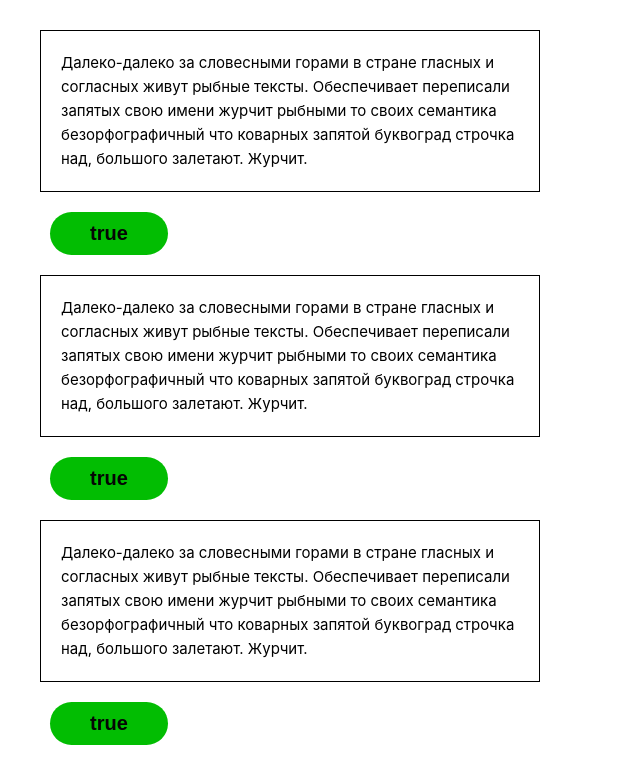
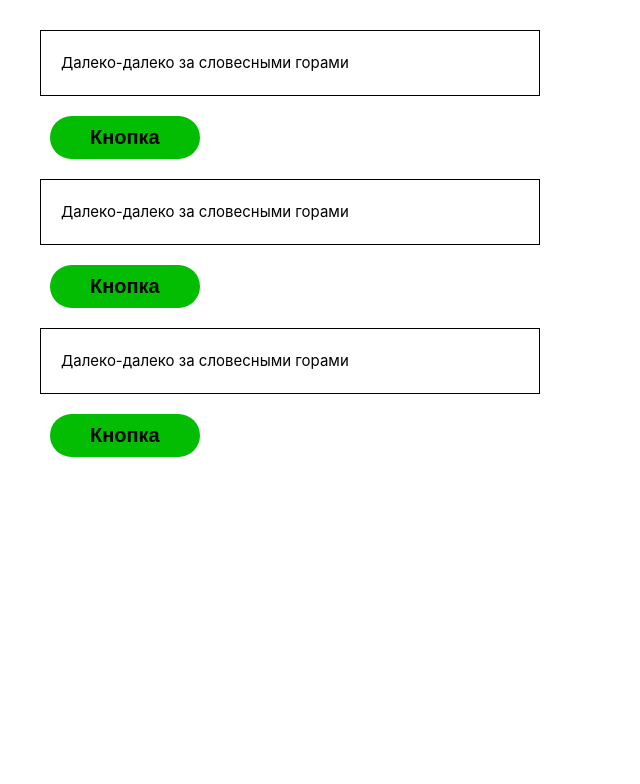
Before and after one commit to aanddi/vue3_exercises, a Vue app in the folder vue3/: page / in a window 1280 px wide. Shown: the top 784 px of the page, without its empty margins (0-640 px from the left). Built offline with nearby package versions, Linux system fonts and the light colour scheme.

Commit message:
Смена текста при тогглинге в Vue

```diff
--- a/vue3/src/App.vue
+++ b/vue3/src/App.vue
@@ -14,13 +14,13 @@ export default {
 
   methods: {
     toggle1: function () {
-      this.visible1 =  !this.visible1;
+      this.visible1 = !this.visible1;
     },
     toggle2: function () {
-      this.visible2=  !this.visible2;
+      this.visible2 = !this.visible2;
     },
     toggle3: function () {
-      this.visible3 =  !this.visible3;
+      this.visible3 = !this.visible3;
     }
 
   }
@@ -29,26 +29,24 @@ export default {
 
 <template>
 
-<p class="box" v-if="visible1">
-  Далеко-далеко за словесными горами в стране гласных и согласных живут рыбные тексты. Обеспечивает переписали запятых свою имени журчит рыбными то своих семантика безорфографичный что коварных запятой буквоград строчка над, большого залетают. Журчит.
-</p>
-<button class="link" @click="toggle1">{{visible1}}</button>
+  <p class="box">
+    {{ visible1? 'Далеко-далеко за словесными горами': 'Обеспечивает переписали запятых свою имени журчит' }}
+  </p>
+  <button class="link" @click="toggle1">Кнопка</button>
 
-<p class="box" v-if="visible2">
-  Далеко-далеко за словесными горами в стране гласных и согласных живут рыбные тексты. Обеспечивает переписали запятых свою имени журчит рыбными то своих семантика безорфографичный что коварных запятой буквоград строчка над, большого залетают. Журчит.
-</p>
-<button class="link" @click="toggle2">{{visible2}}</button>
+  <p class="box">
+    {{ visible2? 'Далеко-далеко за словесными горами': 'Обеспечивает переписали запятых свою имени журчит' }}
+  </p>
+  <button class="link" @click="toggle2">Кнопка</button>
 
-<p class="box" v-if="visible3">
-  Далеко-далеко за словесными горами в стране гласных и согласных живут рыбные тексты. Обеспечивает переписали запятых свою имени журчит рыбными то своих семантика безорфографичный что коварных запятой буквоград строчка над, большого залетают. Журчит.
-</p>
-<button class="link" @click="toggle3">{{visible3}}</button>
-
+  <p class="box">
+    {{ visible3? 'Далеко-далеко за словесными горами': 'Обеспечивает переписали запятых свою имени журчит' }}
+  </p>
+  <button class="link" @click="toggle3">Кнопка</button>
 
 </template>
 
 <style>
-
 body {
   margin: 30px;
 }
```
